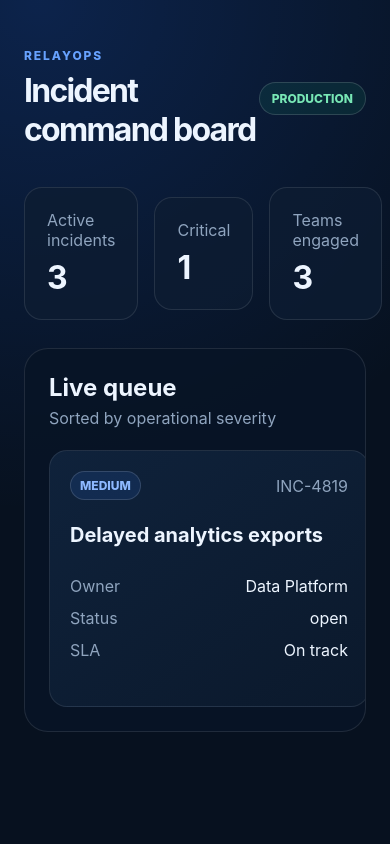
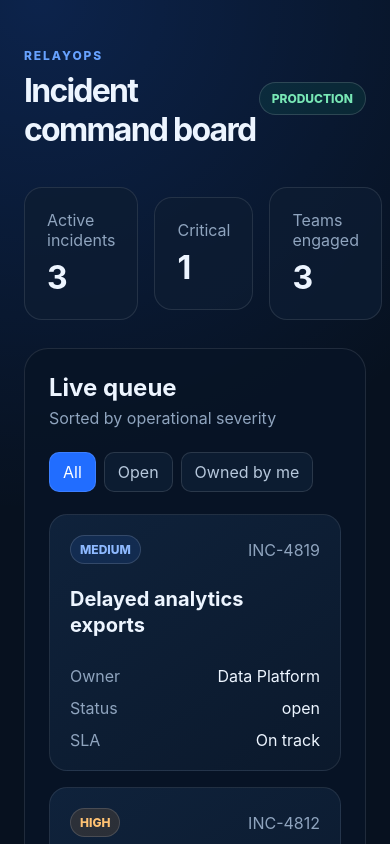
Before and after one commit to igorizviekov/igzpatch-demo, a Next.js app: page / in a window 390 px wide. Shown: the top 844 px of the page. Built offline with nearby package versions, Linux system fonts and the light colour scheme.

Commit message:
Add 720px mobile single-column incident grid override

```diff
--- a/src/app/globals.css
+++ b/src/app/globals.css
@@ -86,3 +86,15 @@ dl { display: grid; gap: 12px; margin: 0; }
 dl div { display: flex; justify-content: space-between; gap: 16px; }
 dt, dd { margin: 0; }
 dd { text-align: right; }
+
+@media (max-width: 720px) {
+  .toolbar {
+    width: 100%;
+    flex-direction: column;
+    align-items: flex-start;
+  }
+
+  .filters { flex-wrap: wrap; }
+
+  .incidentGrid { grid-template-columns: 1fr; }
+}
```
